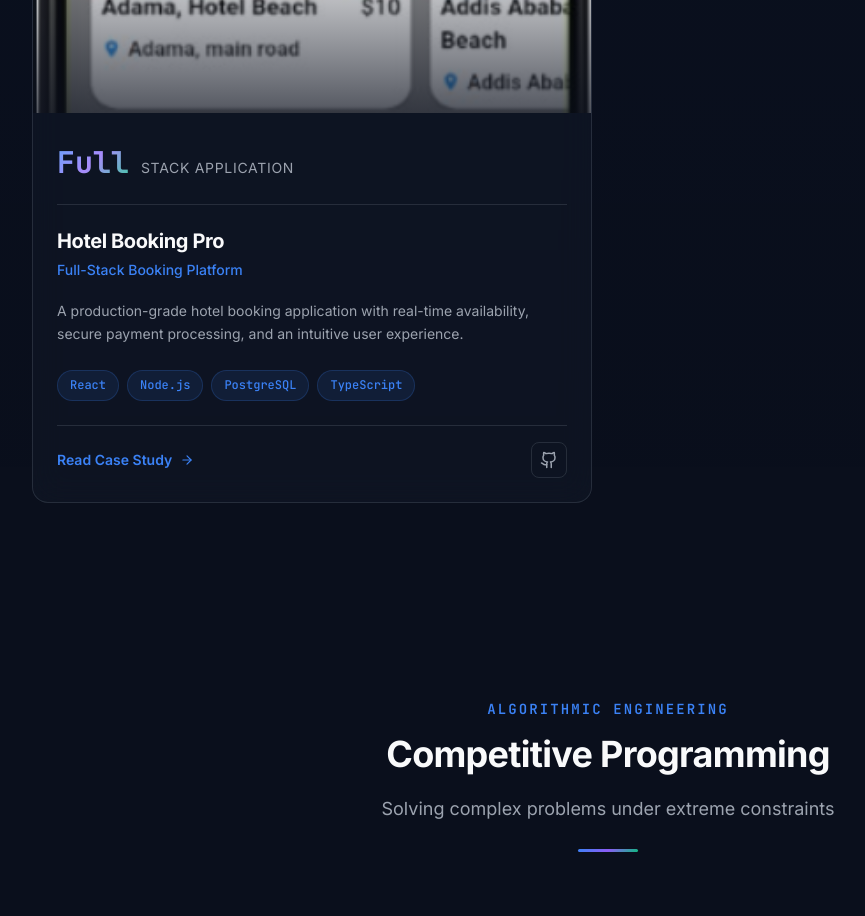
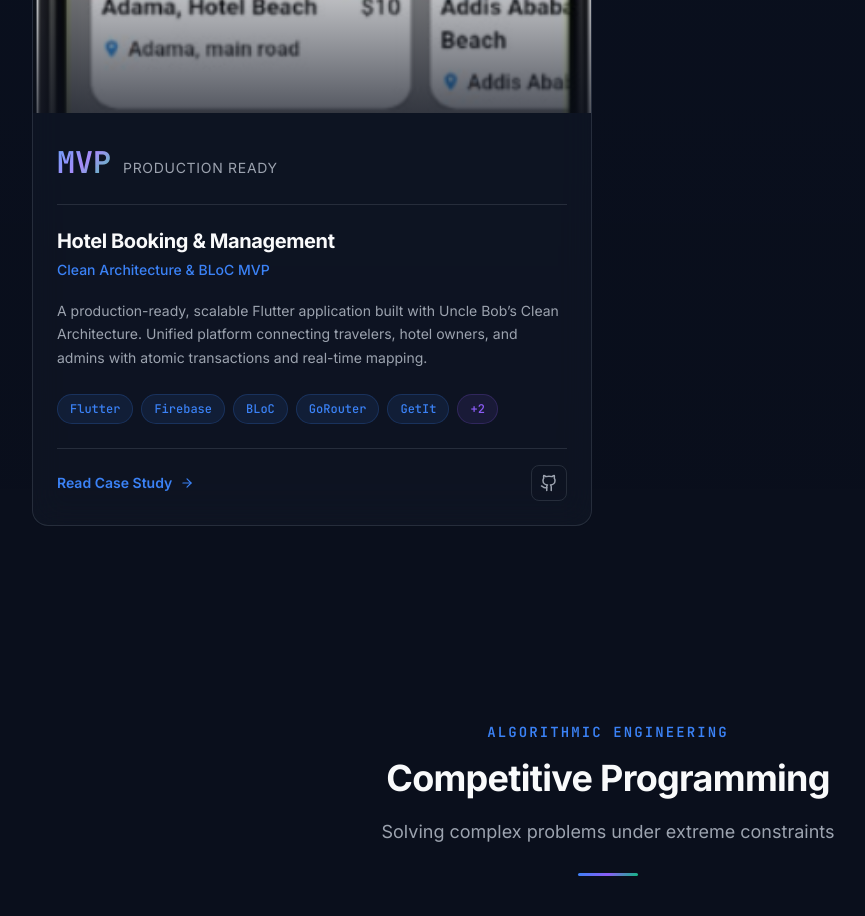
Before and after one commit to game-ale/game, a Next.js app: page / in a window 1280 px wide. Shown: the part 6360-7276 px from the top of the page, without its empty margins (32-897 px from the left). Built offline with nearby package versions, Linux system fonts and the light colour scheme.

Commit message:
final polish: career data, contact feedback, and project verification

```diff
--- a/src/data/projects.ts
+++ b/src/data/projects.ts
@@ -263,13 +263,21 @@ export const projects: Project[] = [
   },
   {
     slug: "hotel-booking-pro",
-    title: "Hotel Booking Pro",
-    subtitle: "Full-Stack Booking Platform",
+    title: "Hotel Booking & Management",
+    subtitle: "Clean Architecture & BLoC MVP",
     description:
-      "A production-grade hotel booking application with real-time availability, secure payment processing, and an intuitive user experience.",
-    heroMetric: { value: "Full", label: "Stack Application" },
-    techStack: ["React", "Node.js", "PostgreSQL", "TypeScript"],
-    github: "https://github.com/game-ale/hotel-booking-pro",
+      "A production-ready, scalable Flutter application built with Uncle Bob’s Clean Architecture. Unified platform connecting travelers, hotel owners, and admins with atomic transactions and real-time mapping.",
+    heroMetric: { value: "MVP", label: "Production Ready" },
+    techStack: [
+      "Flutter",
+      "Firebase",
+      "BLoC",
+      "GoRouter",
+      "GetIt",
+      "Google Maps",
+      "fpdart",
+    ],
+    github: "https://github.com/game-ale/hotel-booking-app",
     thumbnail: "/images/projects/hotel-booking/home.png",
     screenshots: [
       "/images/projects/hotel-booking/home.png",
@@ -281,25 +289,36 @@ export const projects: Project[] = [
       {
         title: "Problem",
         content:
-          "Hotel booking systems require real-time availability management, secure payment processing, and a seamless user experience across devices. Building a reliable, scalable system demands careful architecture.",
+          "Traditional hotel systems often lack a unified interface for multiple stakeholders. Building a platform that scales across travelers, owners, and admins requires a strict separation of concerns to handle complex data flows, real-time availability, and secure wallet-based payments.",
       },
       {
-        title: "Architecture",
+        title: "Clean Architecture & BLoC",
         content:
-          "Designed a full-stack application with a React frontend, Node.js backend, and PostgreSQL database. Implemented real-time availability checking, booking management, and user authentication.",
+          "The project adheres to Uncle Bob’s Clean Architecture, enforcing a strict separation between Presentation, Domain, and Data layers. I used BLoC (Business Logic Component) for predictable state management and GetIt for dependency injection, ensuring the entire codebase is modular, testable, and highly maintainable.",
       },
       {
-        title: "Impact & Results",
+        title: "Advanced Integrations",
         content:
-          "Delivered a fully functional hotel booking platform with real-time features and production-ready architecture.",
+          "Leveraged the Google Maps Platform for location-centric discovery, including Places API for autocomplete. Implemented a custom closed-loop wallet system for secure payments, using Firebase Cloud Functions to ensure that creating a booking and deducting funds happen atomically.",
+      },
+      {
+        title: "Performance & Offline UX",
+        content:
+          "Implemented a robust offline strategy using Firestore's persistence and local caching with shared_preferences. The app features image optimization, pagination for hotel feeds, and atomic NoSQL updates to maintain data integrity even in low-connectivity environments.",
+      },
+      {
+        title: "Stakeholder Ecosystem",
+        content:
+          "Built a multi-role ecosystem with Role-Based Access Control (RBAC). Travelers get interactive discovery; Hotel Owners gain rich property management and revenue analytics; Admins oversee the entire platform via a global 'Super Dashboard' for monitoring platform health and transactions.",
       },
     ],
     metrics: [
-      { value: "Full", label: "Stack App" },
-      { value: "Real-time", label: "Availability" },
-      { value: "Secure", label: "Payments" },
+      { value: "Clean", label: "Architecture" },
+      { value: "BLoC", label: "State Mgmt" },
+      { value: "Atomic", label: "Payments" },
+      { value: "RBAC", label: "Multi-Role" },
     ],
     architectureDescription:
-      "React Frontend → Node.js API → PostgreSQL → Payment Gateway",
+      "Flutter (BLoC) → Domain (Use Cases) → Data Layer (Firebase + Google Maps) → Atomic Cloud Functions",
   },
 ];
```
